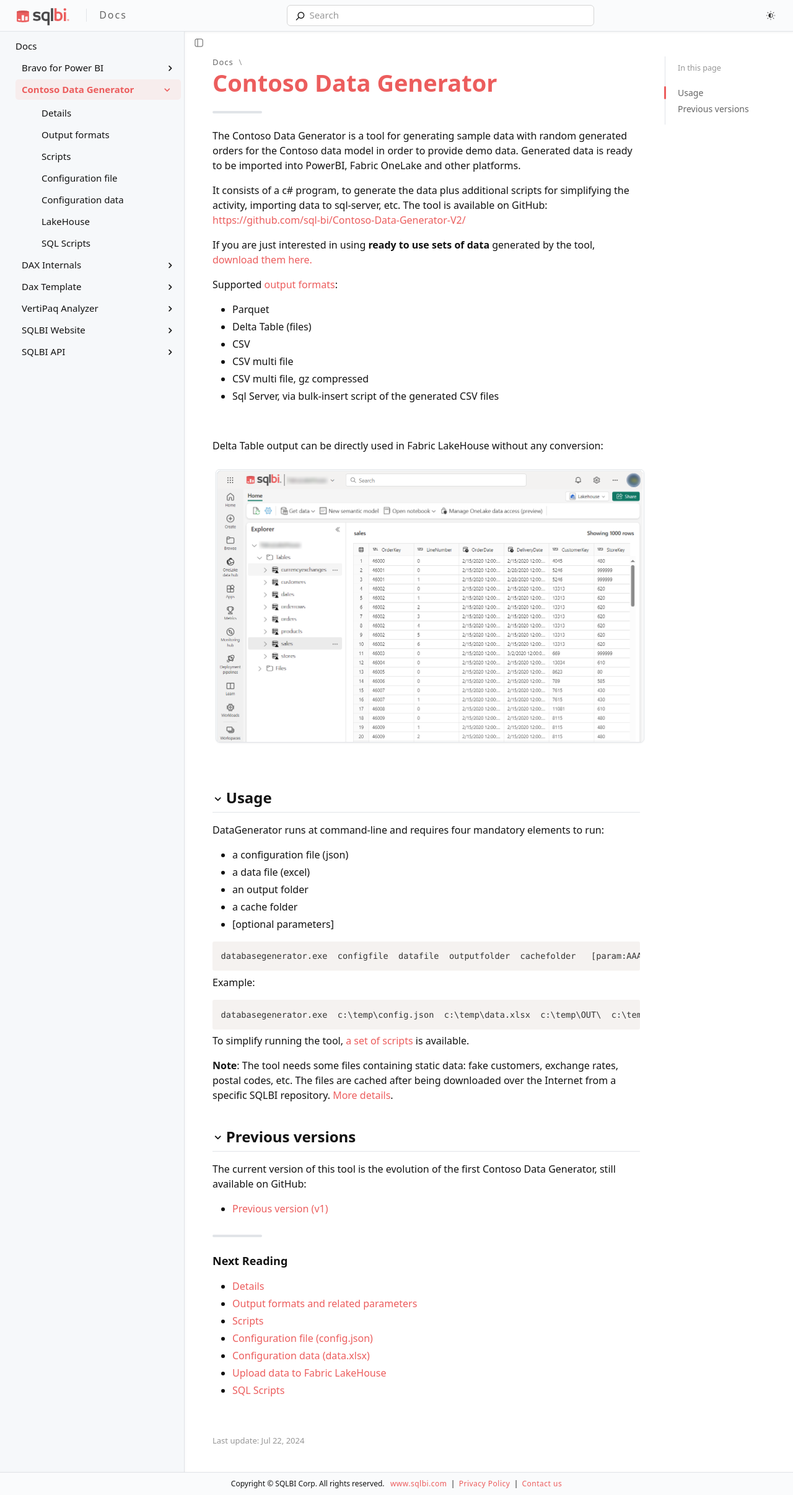
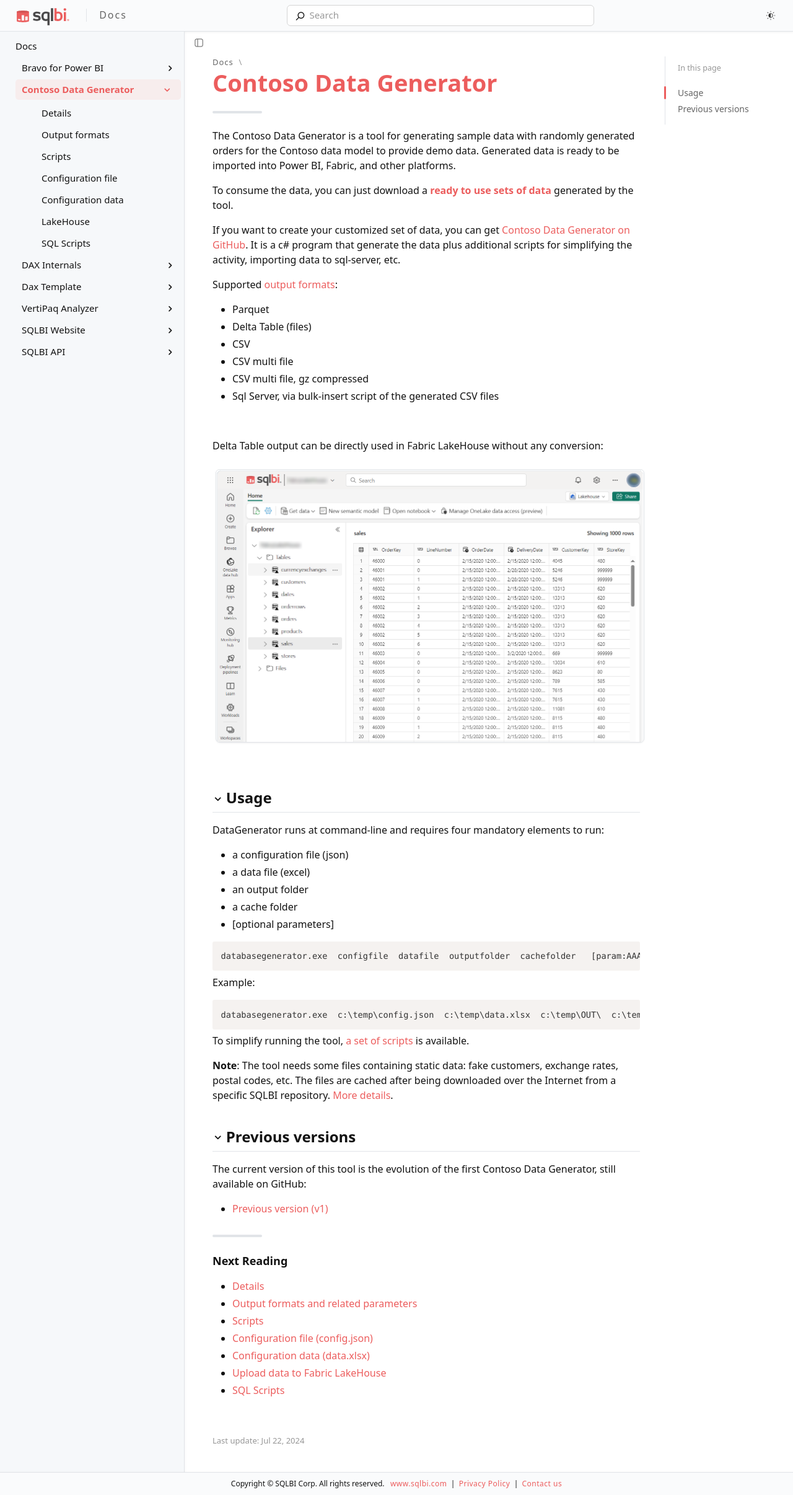
Before and after one commit to sql-bi/docs, a Jekyll site: the page built from _mydocs/contoso-data-generator/index.md, in a window 1280 px wide. Shown: the whole page at 62% size. Built offline with Jekyll 4.4.1, drawn with Linux system fonts in a browser that asks for light colours; cached includes are drawn as plain includes; some web fonts are replaced.

Commit message:
Small improvements

```diff
--- a/_mydocs/contoso-data-generator/index.md
+++ b/_mydocs/contoso-data-generator/index.md
@@ -7,11 +7,12 @@
 next_reading: true
 ---
 
-The Contoso Data Generator is a tool for generating sample data with random generated orders for the Contoso data model in order to provide demo data. Generated data is ready to be imported into PowerBI, Fabric OneLake and other platforms.
+The Contoso Data Generator is a tool for generating sample data with randomly generated orders for the Contoso data model to provide demo data. Generated data is ready to be imported into Power BI, Fabric, and other platforms.
 
-It consists of a c# program, to generate the data plus additional scripts for simplifying the activity, importing data to sql-server, etc. The tool is available on GitHub: [https://github.com/sql-bi/Contoso-Data-Generator-V2/](https://github.com/sql-bi/Contoso-Data-Generator-V2/)
+To consume the data, you can just download a [**ready to use sets of data**](https://github.com/sql-bi/Contoso-Data-Generator-V2-Data) generated by the tool.
 
-If you are just interested in using **ready to use sets of data** generated by the tool, [download them here.](https://github.com/sql-bi/Contoso-Data-Generator-V2-Data)
+If you want to create your customized set of data, you can get [Contoso Data Generator on GitHub](https://github.com/sql-bi/Contoso-Data-Generator-V2/). It is a c# program that generate the data plus additional scripts for simplifying the activity, importing data to sql-server, etc.
+
 
 Supported [output formats](formats.md):
  - Parquet
```
